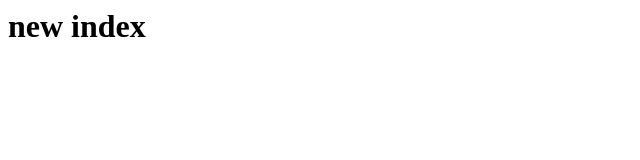
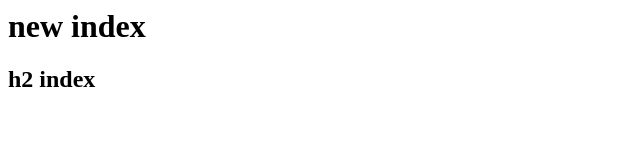
Before and after one commit to imsohuy/git-project, a plain HTML site: page index.html in a window 1280 px wide. Shown: the whole page, without its empty margins (0-640 px from the left). Drawn offline with Linux system fonts and the light colour scheme.

Commit message:
Update index.html

```diff
--- a/index.html
+++ b/index.html
@@ -1 +1,2 @@
 <h1>new index</h1>
+<h2>h2 index</h2>
```
